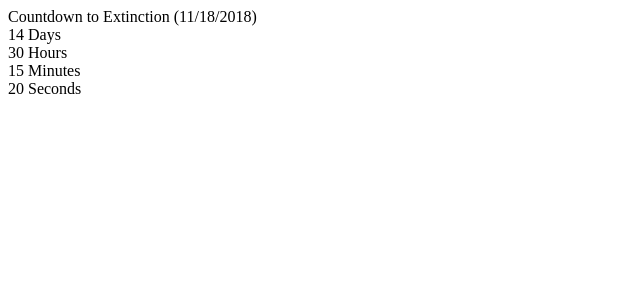
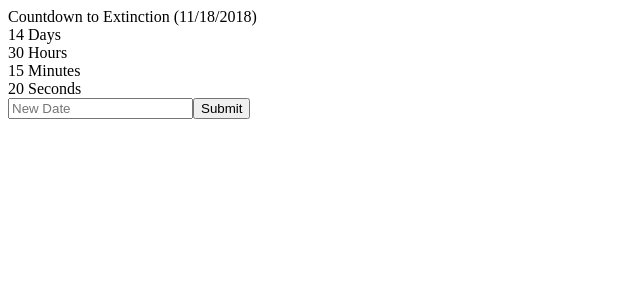
Before and after one commit to bdkay/countdowntoex, a React (Create React App) app: page / in a window 1280 px wide. Shown: the top 300 px of the page, without its empty margins (0-640 px from the left). Built offline with nearby package versions, Linux system fonts and the light colour scheme.

Commit message:
Skeleton 2

```diff
--- a/src/components/App.js
+++ b/src/components/App.js
@@ -9,6 +9,10 @@ class App extends Component {
       <div>30 Hours</div>
       <div>15 Minutes</div>
       <div>20 Seconds</div>
+      <div>
+        <input placeholder='New Date' />
+        <button>Submit</button>
+      </div>
     </div>
     )
   }
```
